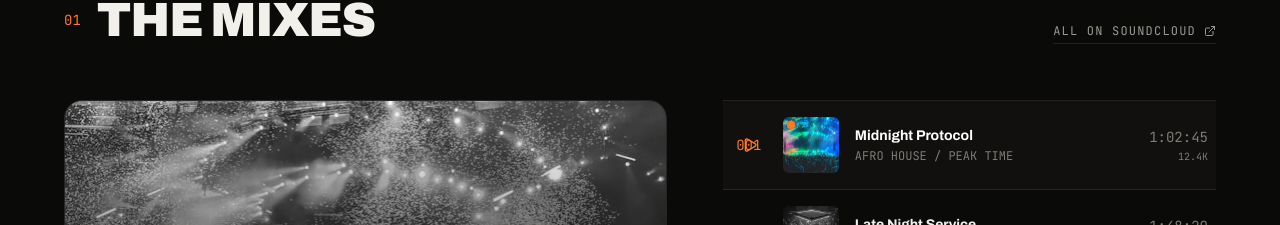
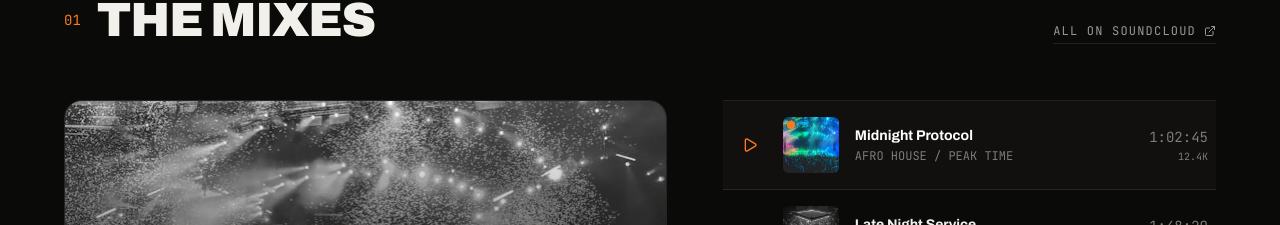
Before and after one commit to Icyubahiro-Jay-P/Portifolio, a React (Vite) app: page /dj in a window 1280 px wide. Shown: the part 933-1158 px from the top of the page. Built offline with nearby package versions, Linux system fonts and the light colour scheme.

Commit message:
style: update track selector animation for smoother transitions in DjSets component

```diff
--- a/src/components/dj/DjSets.tsx
+++ b/src/components/dj/DjSets.tsx
@@ -61,7 +61,7 @@ const DjSets = () => {
                       className={cn(
                         "font-mono text-sm tabular-nums transition-all duration-300",
                         isActive
-                          ? "text-dj-ember opacity-100"
+                          ? "opacity-0 scale-50"
                           : "text-dj-stone group-hover:opacity-0 group-hover:scale-50",
                       )}
                     >
```
